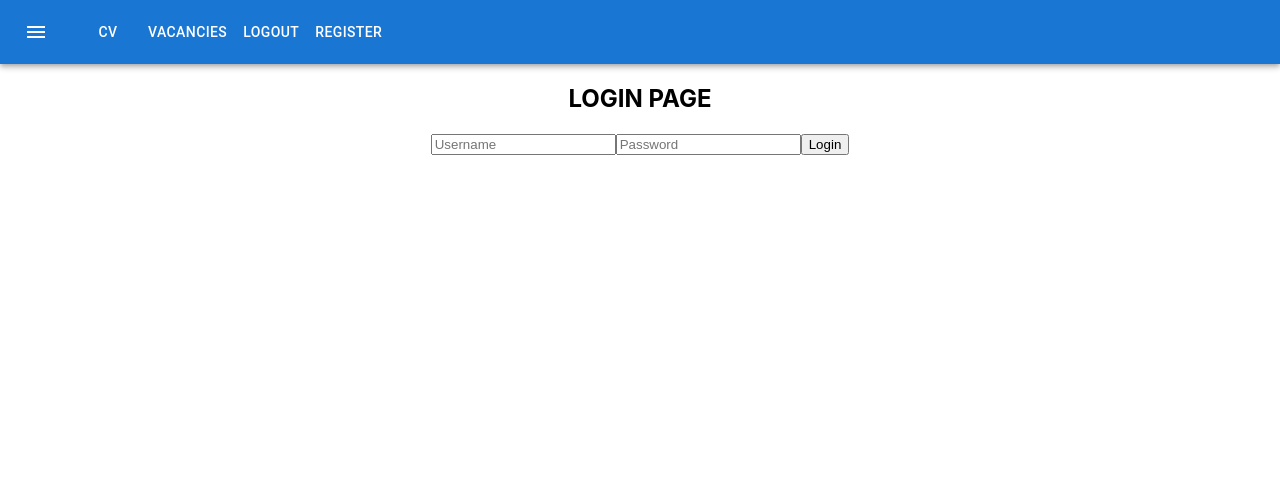
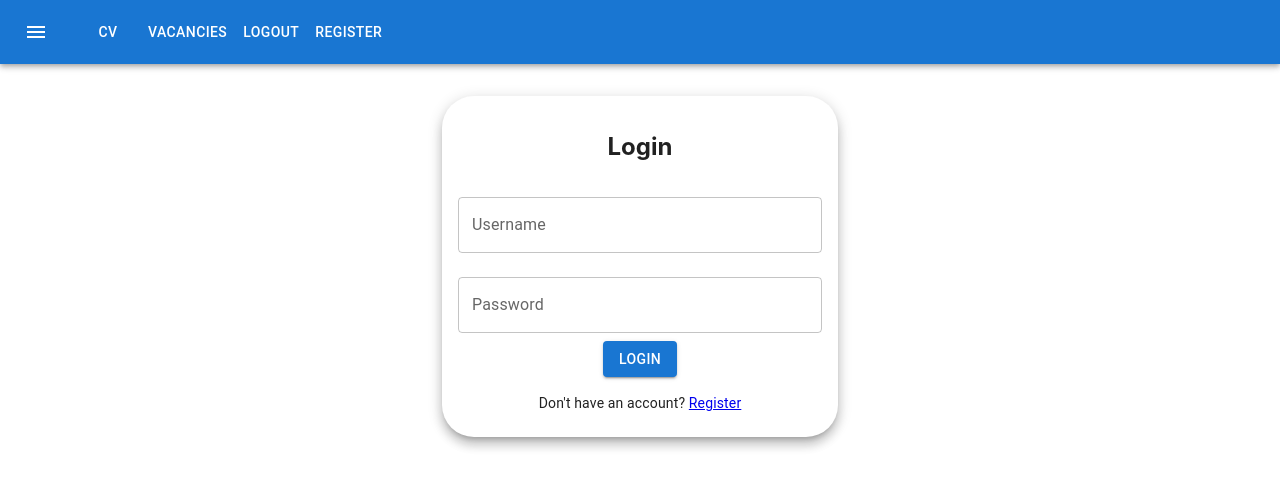
Before and after one commit to DonSaul/CLKOTLINPROJECT, a React (Create React App) app in the folder frontend/job-search/: page /login in a window 1280 px wide. Shown: the top 488 px of the page. Built offline with nearby package versions, Linux system fonts and the light colour scheme.

Commit message:
login view, cv view with logic, query setup, skills fetch from api, common use components

```diff
--- /dev/null
+++ b/frontend/job-search/src/components/CardContainer.js
@@ -0,0 +1,20 @@
+import React from 'react';
+import Card from '@mui/material/Card';
+import CardContent from '@mui/material/CardContent';
+import Container from '@mui/material/Container';
+
+const CardContainer = ({ children , width = 'lg'}) => {
+  return (
+
+    <Container maxWidth={width} sx={{ marginTop: 4 }}>
+      <Card elevation={3} sx={{ borderRadius: 8, boxShadow: 8 }}>
+        <CardContent>
+          {children}
+        </CardContent>
+      </Card>
+    </Container>
+
+  );
+};
+
+export default CardContainer;
--- /dev/null
+++ b/frontend/job-search/src/components/SimpleContainer.js
@@ -0,0 +1,17 @@
+import * as React from 'react';
+import CssBaseline from '@mui/material/CssBaseline';
+import Box from '@mui/material/Box';
+import Container from '@mui/material/Container';
+
+export default function SimpleContainer({ children }) {
+  return (
+    <React.Fragment>
+      <CssBaseline />
+      <Container maxWidth="sm">
+        <Box sx={{ bgcolor: '#cfe8fc', height: '100vh' }}>
+          {children}
+        </Box>
+      </Container>
+    </React.Fragment>
+  );
+}
--- a/frontend/job-search/src/helpers/endpoints.js
+++ b/frontend/job-search/src/helpers/endpoints.js
@@ -1,13 +1,14 @@
 //todo: add endpoints
 
-
-const path="api/v1/"
-const port="8080/"
-const base_url="http://localhost:"+port
-
-
+const createUrl = (path) => {
+  const port = "8080/";
+  const base_url = "http://localhost:" + port;
+  return base_url + "api/v1/" + path;
+};
 
 export const ENDPOINTS = {
-    getSkills: base_url+path+'skills',
-
-  };
+  register: createUrl("register"),
+  getSkills: createUrl("skills"),
+  submitCV:createUrl("PUT-CV-ENDPOINT-HERE"),
+  login: createUrl("login")
+};
--- a/frontend/job-search/src/helpers/queryClient.js
+++ b/frontend/job-search/src/helpers/queryClient.js
@@ -1,4 +1,4 @@
-import { QueryClient, QueryClientProvider } from 'react-query';
+import { QueryClient } from 'react-query';
 
 const queryClient = new QueryClient();
 
--- /dev/null
+++ b/frontend/job-search/src/hooks/useCV.js
@@ -0,0 +1,29 @@
+import { useMutation } from  'react-query';
+import { ENDPOINTS } from "../helpers/endpoints";
+
+
+const addCV = async (data) => {
+  const res = await fetch(ENDPOINTS.submitCV, {
+    method: "POST",
+    headers: { "Content-Type": "application/json" },
+    body: JSON.stringify(data),
+  });
+
+  return res;
+};
+
+export const useCV = () => {
+    return useMutation(addCV, {
+      onSuccess: (res) => {
+        console.log("onSuccess res:",res);
+      },
+
+      onMutate: async (data) => {
+
+      },
+      onError: (_err, data, context) => {
+        console.log("Error on mutation",_err);
+        console.log("Error data:",data);
+      },
+    });
+  };
--- a/frontend/job-search/src/pages/CV.js
+++ b/frontend/job-search/src/pages/CV.js
@@ -1,10 +1,59 @@
 import React from 'react';
 import useSkills from '../hooks/useSkills';
+import { Autocomplete } from '@mui/material';
+import { useState } from 'react';
+import { TextField } from '@mui/material';
+//import { Button } from '@mui/base';
+import Chip from '@mui/material/Chip';
+import { useEffect } from 'react';
+import Button from '@mui/material/Button';
+import SimpleContainer from '../components/SimpleContainer';
+import CardContainer from '../components/CardContainer';
+import { useCV } from '../hooks/useCV';
+import { Box } from '@mui/material';
+const CV = () => {
+  //Standard data cv
+  const [yearsOfExperience, setYearsOfExperience] = useState('');
+  const [salaryExpectations, setSalaryExpectations] = useState('');
+  const [education, setEducation] = useState('');
+  const [projects, setProjects] = useState('');
 
-const CV = () => {
+  //Skills
+  const { data: skills, isLoading, isError } = useSkills();
+  const [selectedSkill, setSelectedSkill] = useState(null);
+  const [selectedSkillsArray, setSelectedSkillsArray] = useState([]);
+  const [availableSkills, setAvailableSkills] = useState([]);
 
 
-  const { data: skills, isLoading, isError } = useSkills();
+  //mutation
+  const { mutate } = useCV();
+
+
+
+  useEffect(() => {
+    if (skills && selectedSkillsArray.length > 0) {
+      console.log("entering condition", skills.filter(skill => !selectedSkillsArray.some(selected => selected.skillId === skill.skillId)))
+      setAvailableSkills(skills.filter(skill => !selectedSkillsArray.some(selected => selected.skillId === skill.skillId)));
+    } else if (skills) {
+      console.log("no selected")
+      setAvailableSkills(skills);
+    }
+  }, [skills, selectedSkillsArray]);
+
+
+
+  //Testing
+
+  const handleRemoveSkill = (skillId) => {
+    console.log(availableSkills);
+    setSelectedSkillsArray((prevArray) => prevArray.filter((skill) => skill.skillId !== skillId));
+  };
+
+  const handleSendSkills = () => {
+
+    console.log('Sending skills test:', selectedSkillsArray.map((skill) => skill.skillId));
+  };
+
 
   if (isLoading) {
     return <p>Loading...</p>;
@@ -16,16 +65,135 @@ const CV = () => {
 
 
 
+
+  const handleSubmit = (event) => {
+    event.preventDefault();
+
+    console.log('Form submitted:', { yearsOfExperience, salaryExpectations, education, projects });
+    console.log("skills", selectedSkillsArray);
+
+    let longSkillString = selectedSkillsArray.map(skill => skill.skillId).join(",")
+    console.log("Skill long string: ", longSkillString);
+
+    const formData = {
+      yearsOfExperience,
+      salaryExpectations,
+      education,
+      projects,
+      longSkillString
+    };
+
+    mutate(formData)
+
+
+
+
+  };
+
   return (
     <div>
-      <h2>CV Form Page</h2>
 
-      <h1>Skills</h1>
-      <ul>
-        {skills.map((skill) => (
-          <li key={skill.id}>{skill.name}</li>
-        ))}
-      </ul>
+
+      <CardContainer>
+        <h2>Curriculum</h2>
+
+
+        <form onSubmit={handleSubmit}>
+          <TextField
+            label="Years of Experience"
+            type="number"
+            value={yearsOfExperience}
+            onChange={(e) => setYearsOfExperience(e.target.value)}
+            fullWidth
+            margin="normal"
+          />
+           <TextField
+            label="Education"
+            type="text"
+            value={education}
+            onChange={(e) => setEducation(e.target.value)}
+            fullWidth
+            margin="normal"
+          />
+          <TextField
+            label="Projects"
+            type="text"
+            value={projects}
+            onChange={(e) => setProjects(e.target.value)}
+            fullWidth
+            margin="normal"
+          />
+          <TextField
+            label="Salary Expectations"
+            type="text"
+            value={salaryExpectations}
+            onChange={(e) => setSalaryExpectations(e.target.value)}
+            fullWidth
+            margin="normal"
+          />
+
+
+
+          <Autocomplete
+            id="skills-autocomplete"
+            options={availableSkills}
+            getOptionLabel={(option) => option.name}
+            value={selectedSkill}
+            isOptionEqualToValue={(option, value) => option.id === value.id}
+            onChange={(event, newValue) => {
+              if (!newValue) {
+                return;
+              }
+
+              setSelectedSkill(newValue)
+              setSelectedSkillsArray((prevArray) => [...prevArray, newValue]);
+            }
+            }
+            renderInput={(params) =>
+              <TextField {...params} label="Add skills" />
+            }
+          />
+
+
+
+          <Box
+            mx="auto"
+            height="auto"
+            width="80%"
+            my={4}
+            display="flex"
+            flexDirection="column"
+            alignItems="center"
+            gap={4}
+            p={2}
+            sx={{ border: '2px solid grey' }}
+          >
+            <div>
+              {selectedSkillsArray.map((skill) => (
+                <Chip
+                  key={skill.skillId}
+                  label={skill.name}
+                  onDelete={() => {
+                    handleRemoveSkill(skill.skillId);
+                  }}
+                  color="primary"
+                />
+              ))}
+            </div>
+          </Box>
+
+
+          <Button type="submit" variant="contained" color="primary">
+            Submit
+          </Button>
+
+        </form>
+
+
+
+
+      </CardContainer>
+
 
     </div>
   );
--- a/frontend/job-search/src/pages/Login.js
+++ b/frontend/job-search/src/pages/Login.js
@@ -1,5 +1,10 @@
-import React, { useState } from 'react';
-
+import { useState } from 'react';
+import { TextField } from '@mui/material';
+import { useEffect } from 'react';
+import Button from '@mui/material/Button';
+import CardContainer from '../components/CardContainer';
+import {Typography} from '@mui/material';
+import { Link } from 'react-router-dom';
 const Login = () => {
   const [username, setUsername] = useState('');
   const [password, setPassword] = useState('');
@@ -12,12 +17,40 @@ const Login = () => {
 
   return (
     <div>
-      <h2>LOGIN PAGE</h2>
-      <input type="text" placeholder="Username" value={username} onChange={(e) => setUsername(e.target.value)} />
-      <input type="password" placeholder="Password" value={password} onChange={(e) => setPassword(e.target.value)} />
-      <button onClick={handleLogin}>Login</button>
+      <CardContainer width='xs'>
+      <h2>Login</h2>
+      <form>
+        <TextField
+          label="Username"
+          type="text"
+          value={username}
+          onChange={(e) => setUsername(e.target.value)}
+          fullWidth
+          margin="normal"
+        />
+        <TextField
+          label="Password"
+          type="password"
+          value={password}
+          onChange={(e) => setPassword(e.target.value)}
+          fullWidth
+          margin="normal"
+        />
+        <Button
+          type="button"
+          variant="contained"
+          color="primary"
+          onClick={handleLogin}
+          //fullWidth
+        >
+          Login
+        </Button>
+      </form>
 
-
+      <Typography variant="body2" sx={{ marginTop: 2 }}>
+        Don't have an account? <Link to="/register"> Register</Link>
+      </Typography>
+    </CardContainer>
 
 
 
```
